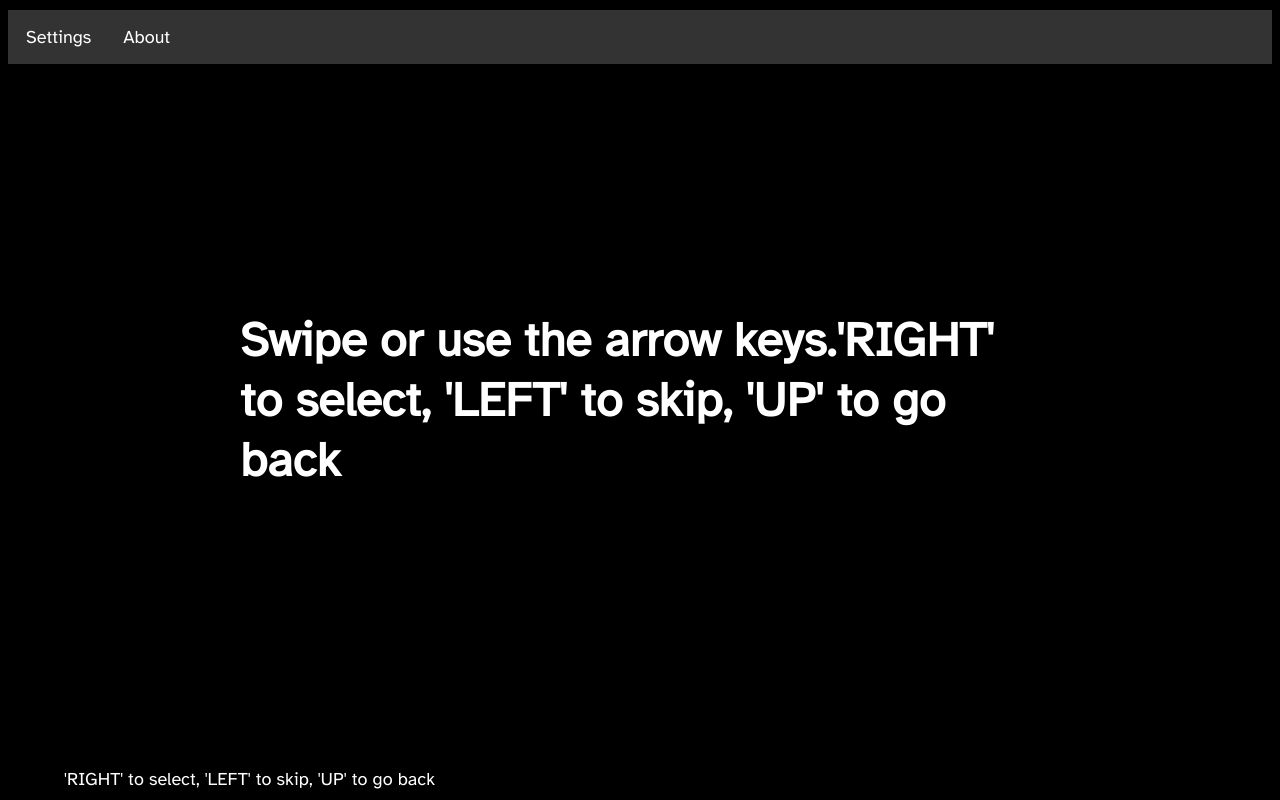
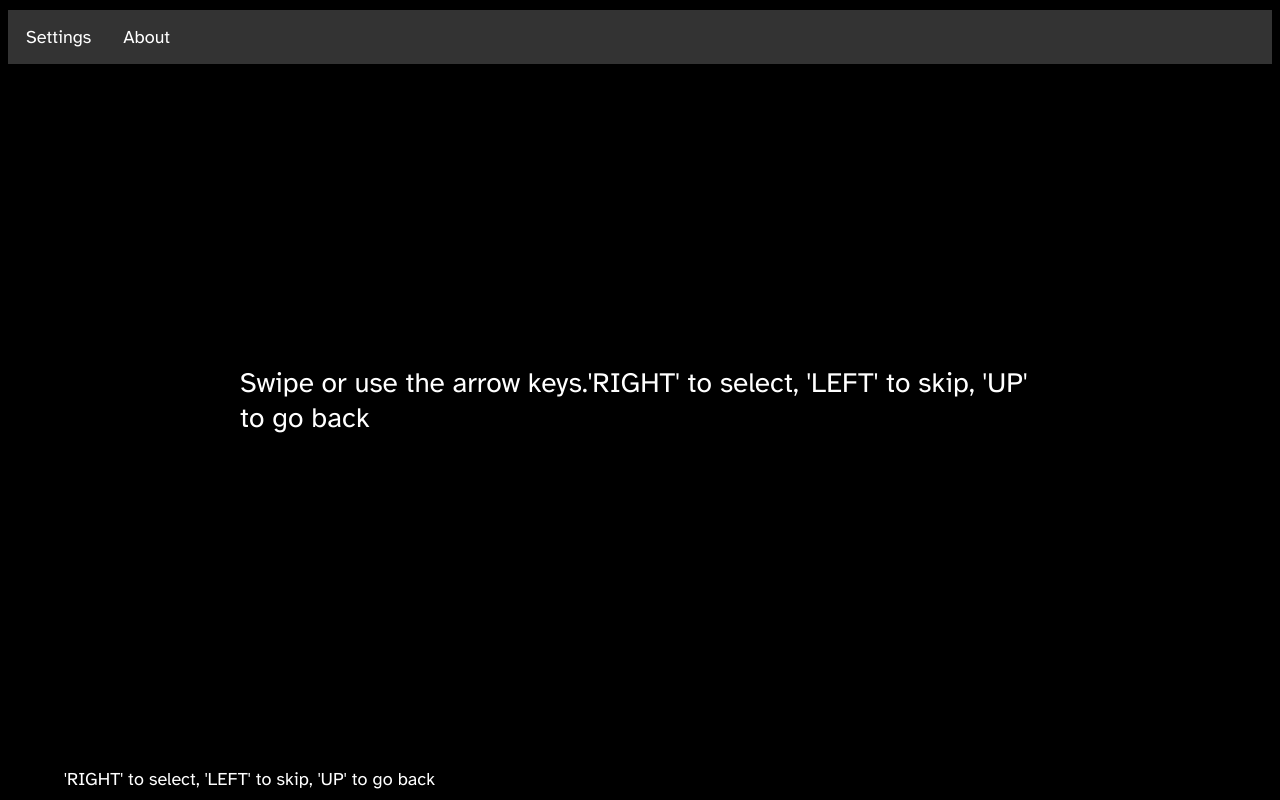
Before and after one commit to andythean/tympi_news, a Flask app: page / in a window 1280 px wide. Run offline with Flask 3, Linux system fonts and the light colour scheme.

Commit message:
Dynamic font scaling for longer texts

```diff
--- a/app/static/functions.js
+++ b/app/static/functions.js
@@ -428,8 +428,20 @@ function updateDisplayedText(elementId, newText) {
 
     // Check if the element exists to avoid null reference errors
     if (displayElement) {
-        // Set the new text to the element
+        // dynamically scale main text according to text length
+        if (elementId === "mainString") {
+            console.log(newText.length)
+            displayElement.style.fontSize = '32px';
+            if (newText.length > 75) {
+                displayElement.style.fontSize = '28px';
+            } else if (newText.length > 125) {
+                contentEl.style.fontSize = '24px';
+            }
+        }
+
+        // Set the new text
         displayElement.textContent = newText;
+
     } else {
         console.error(`Element with id "${elementId}" not found.`);
     }
--- a/app/templates/index.html
+++ b/app/templates/index.html
@@ -24,6 +24,8 @@
             padding: 0;
         }
         #mainString {
+            font-Size: '32px';
+            font-weight: 400;
             padding: 40px;
             max-width: 800px;
             margin: 40px auto;
```
Also changed, not shown: app/static/main.js (line endings or trailing spaces).
